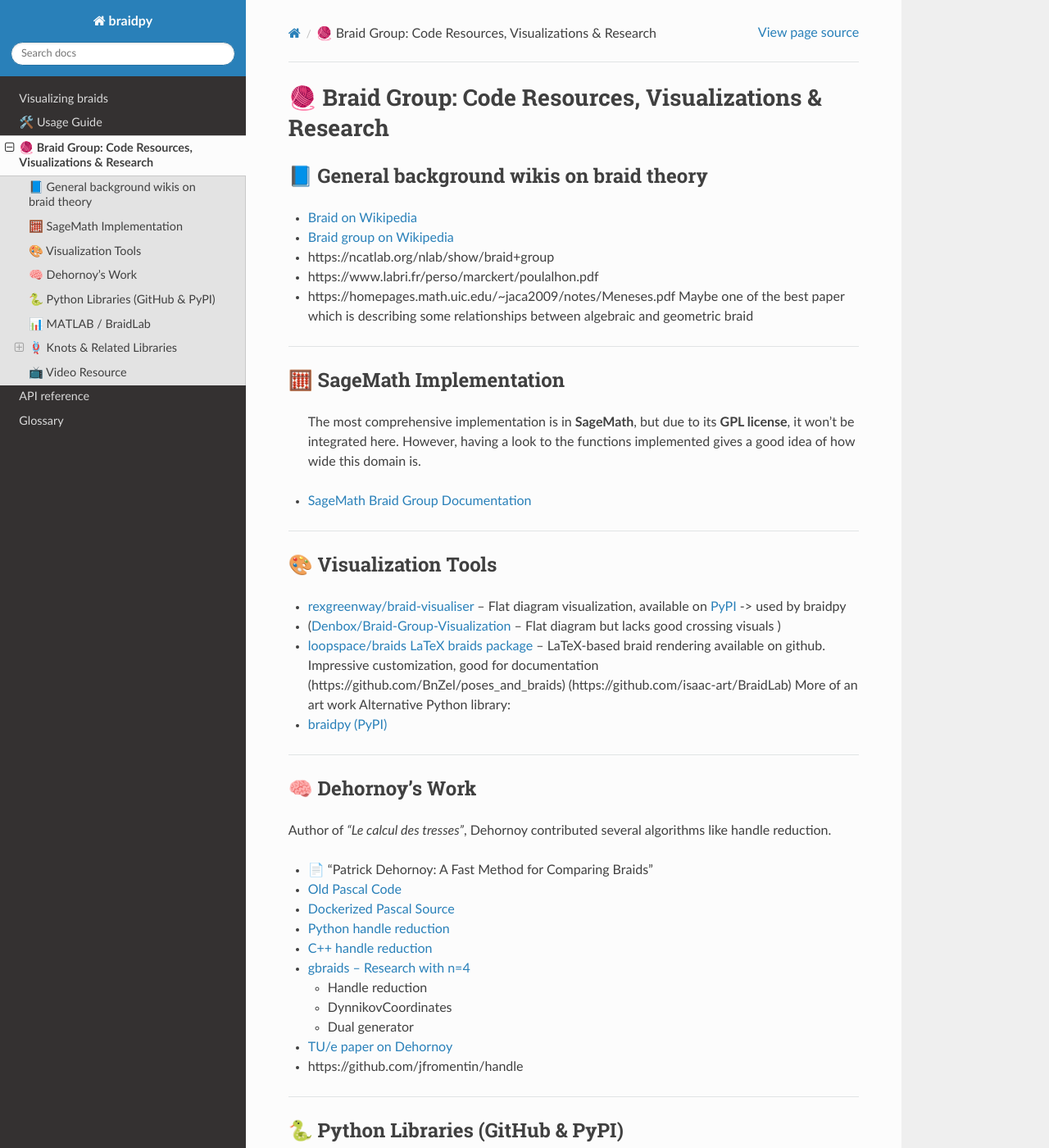
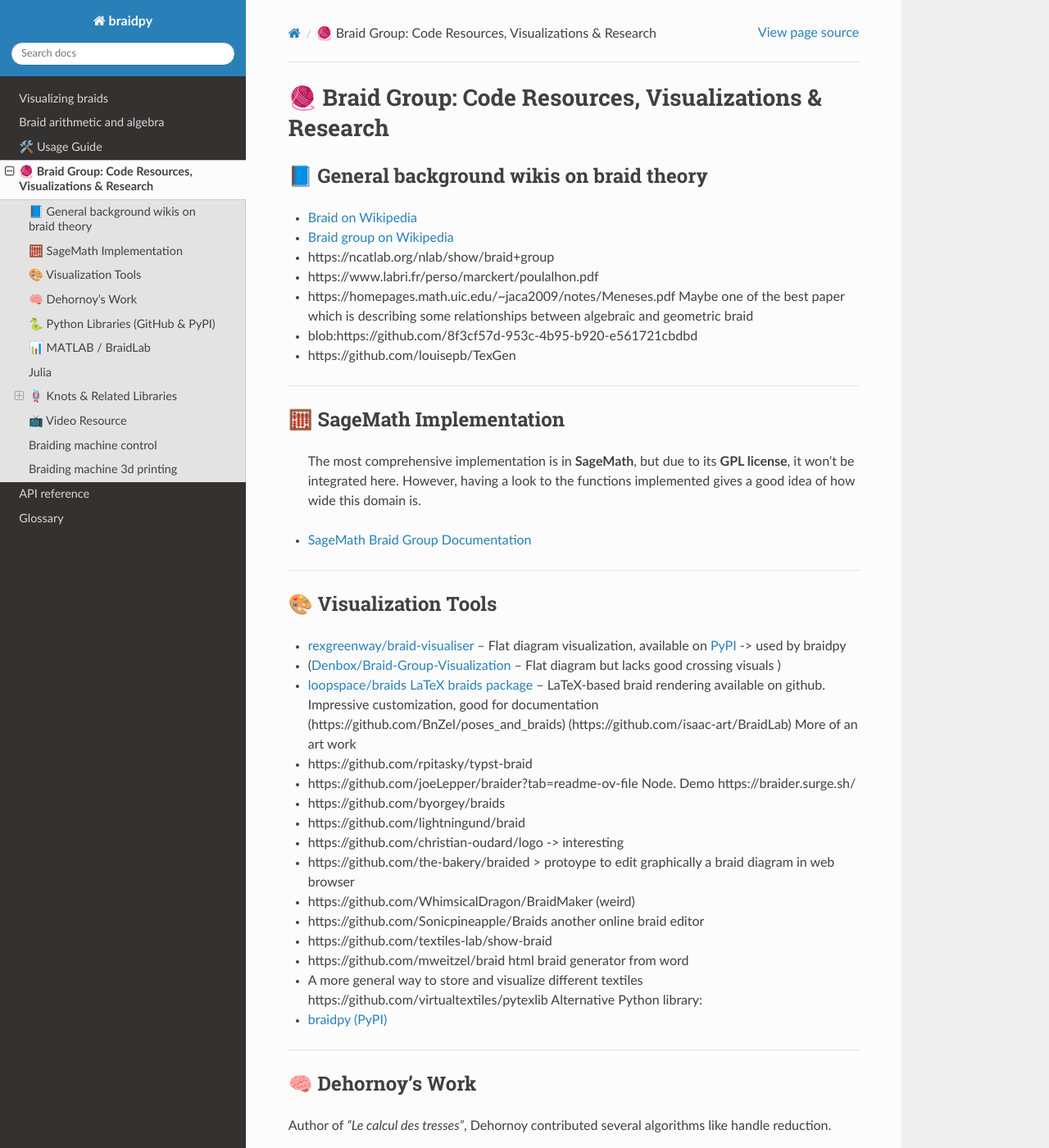
Before and after one commit to baptistelabat/braidpy, a Sphinx documentation site: the page built from docs/source/references.md, in a window 1280 px wide and 1400 px high. Shown: the whole window at 82% size. Built offline with Sphinx 7.4.7 and the Read the Docs theme 3.1.0, drawn with Linux system fonts in a browser that asks for light colours; pages that are not in the unit, such as notebooks, are missing from menus; some of the changed text lies outside the part shown.

Commit message:
More doc on braid

```diff
--- /dev/null
+++ b/docs/source/braid_representations.md
@@ -0,0 +1 @@
+# Braid representations
--- a/docs/source/references.md
+++ b/docs/source/references.md
@@ -8,6 +8,8 @@
 - https://www.labri.fr/perso/marckert/poulalhon.pdf
 - https://homepages.math.uic.edu/~jaca2009/notes/Meneses.pdf Maybe one of the best paper which is describing some
 relationships between algebraic and geometric braid
+- blob:https://github.com/8f3cf57d-953c-4b95-b920-e561721cbdbd
+- https://github.com/louisepb/TexGen
 
 ---
 
@@ -27,6 +29,17 @@
 - [loopspace/braids](https://github.com/loopspace/braids) [LaTeX braids package](https://texdoc.org/serve/braids/0) – LaTeX-based braid rendering available on github. Impressive customization, good for documentation
   (https://github.com/BnZel/poses_and_braids)
   (https://github.com/isaac-art/BraidLab) More of an art work
+- https://github.com/rpitasky/typst-braid
+- https://github.com/joeLepper/braider?tab=readme-ov-file Node. Demo https://braider.surge.sh/
+- https://github.com/byorgey/braids
+- https://github.com/lightningund/braid
+- https://github.com/christian-oudard/logo -> interesting
+- https://github.com/the-bakery/braided > protoype to edit graphically a braid diagram in web browser
+- https://github.com/WhimsicalDragon/BraidMaker (weird)
+- https://github.com/Sonicpineapple/Braids another online braid editor
+- https://github.com/textiles-lab/show-braid
+- https://github.com/mweitzel/braid html braid generator from word
+- A more general way to store and visualize different textiles https://github.com/virtualtextiles/pytexlib
 Alternative Python library:
 
 - [braidpy (PyPI)](https://pypi.org/project/braidpy/)
@@ -71,12 +84,19 @@
 - [leodana/TIPE](https://github.com/leodana/TIPE/blob/master/programmes%20tresses.py) – Dense, untested student code
 https://github.com/stla/braids
 - https://github.com/MarkCBell/flipper?tab=readme-ov-file - probably very powerful, but a bit abstract
+- https://github.com/mateosi98/Unknotting-Braids
+- https://github.com/GriffinKowash/Cable-braids/tree/main
+- https://github.com/iowyth/harmonic-braider
 ---
 
 ## 📊 MATLAB / BraidLab
 - [Braidlab PDF Guide](https://github.com/jeanluct/braidlab/blob/master/doc/braidlab_guide.pdf) which was published [arXiv:1410.0849 – Braidlab paper](https://arxiv.org/pdf/1410.0849)
   - Matlab code is available [jeanluct/braidlab](https://github.com/jeanluct/braidlab)
   - Probably the best introduction to computation with braids
+---
+## Julia
+https://github.com/jwvictor/Braids.jl
+
 ---
 
 https://github.com/jeanluct/cbraid?tab=readme-ov-file
@@ -107,3 +127,16 @@
 ## 📺 Video Resource
 
 - [YouTube: Braids Explained](https://www.youtube.com/watch?v=8DBhTXM_Br4)
+
+---
+## Braiding machine control
+https://github.com/Brandon-Key5113/BraidyBunch
+https://github.com/LJYJYN/Braiding-APP
+https://pubs.rsc.org/en/content/articlelanding/2024/sm/d3sm01732j
+
+## Braiding machine 3d printing
+https://github.com/manoharan-lab/arbitrary-topology-stl
+https://github.com/sapphire-arches/braiding-machine
+https://github.com/EricLarueMartin/FourWireBraidingMachine
+https://github.com/sandy9159/DIY-mini-braiding-machine
+https://github.com/tforgrave/braider_project
```
Also changed, not shown: README.md (+1 -0 lines), docs/source/braid_algebra.md (added, +10 -0 lines), docs/source/index.md (+2 -0 lines), 1 other file.
